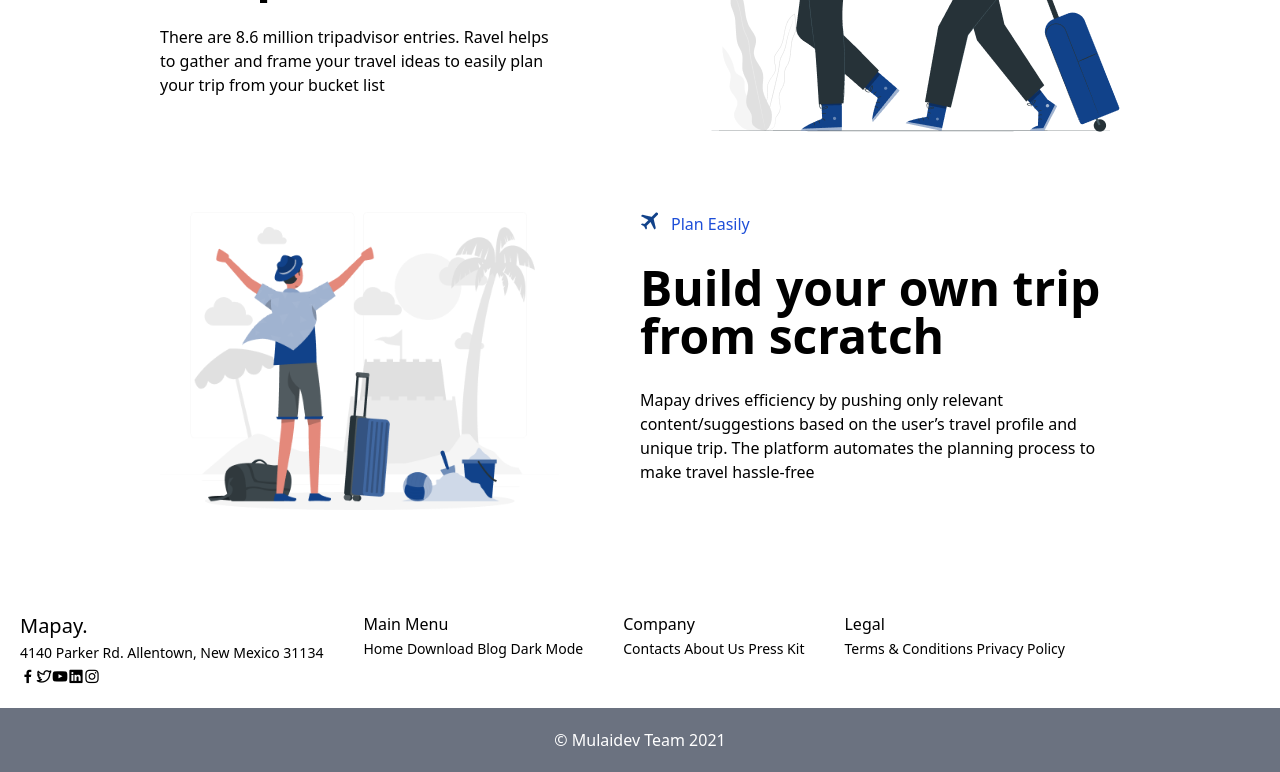
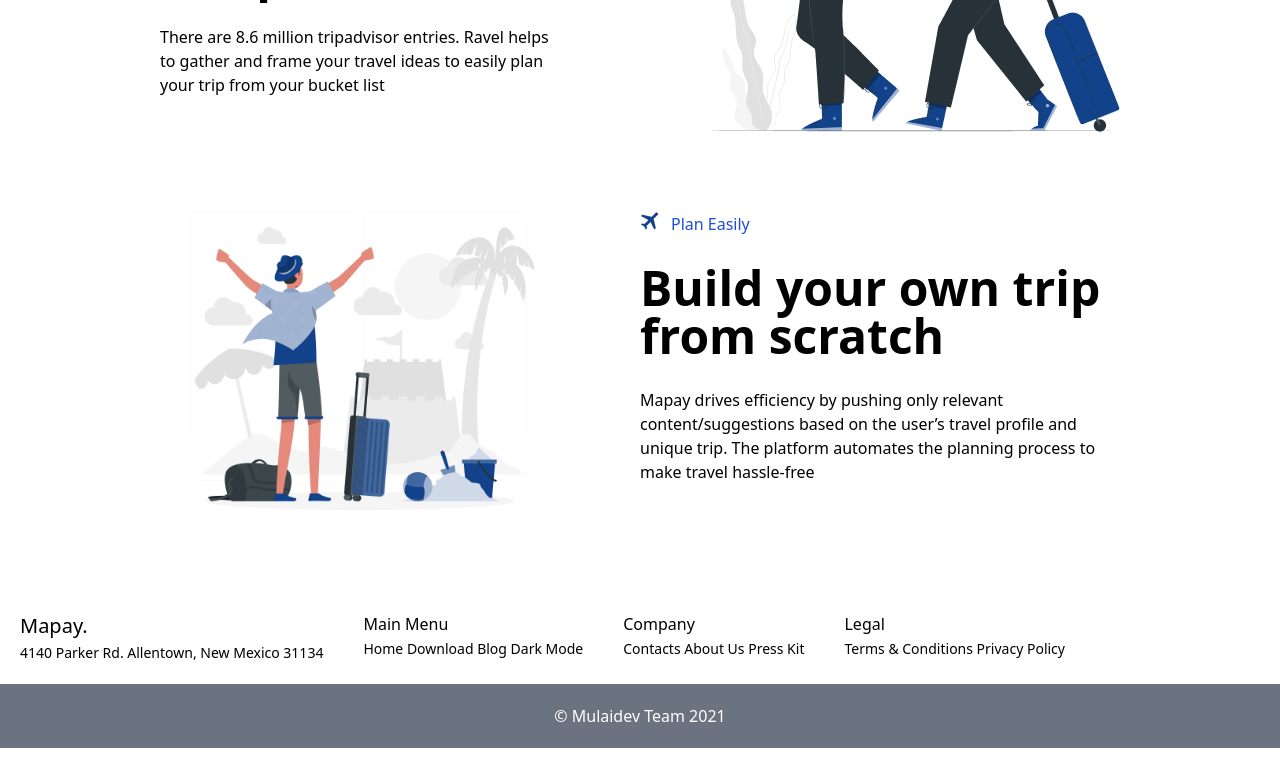
Before and after one commit to mulaidev/mapay, a plain HTML site: page index.html in a window 1280 px wide. Shown: the part 3041-3813 px from the top of the page. After the commit the page ends 3789 px from the top, so only its background shows below. Drawn offline with nearby package versions, Linux system fonts and the light colour scheme.

Commit message:
Update index.html
Edit Footer

```diff
--- a/index.html
+++ b/index.html
@@ -6,8 +6,6 @@
         <meta name="viewport" content="width=device-width, initial-scale=1.0" />
         <title>Mapay.</title>
         <link href="style.css" rel="stylesheet" />
-        <link rel="stylesheet" href="https://cdn.jsdelivr.net/npm/@iconscout/unicons@3.0.6/css/line.css">
-
     </head>
 
     <body>
```
